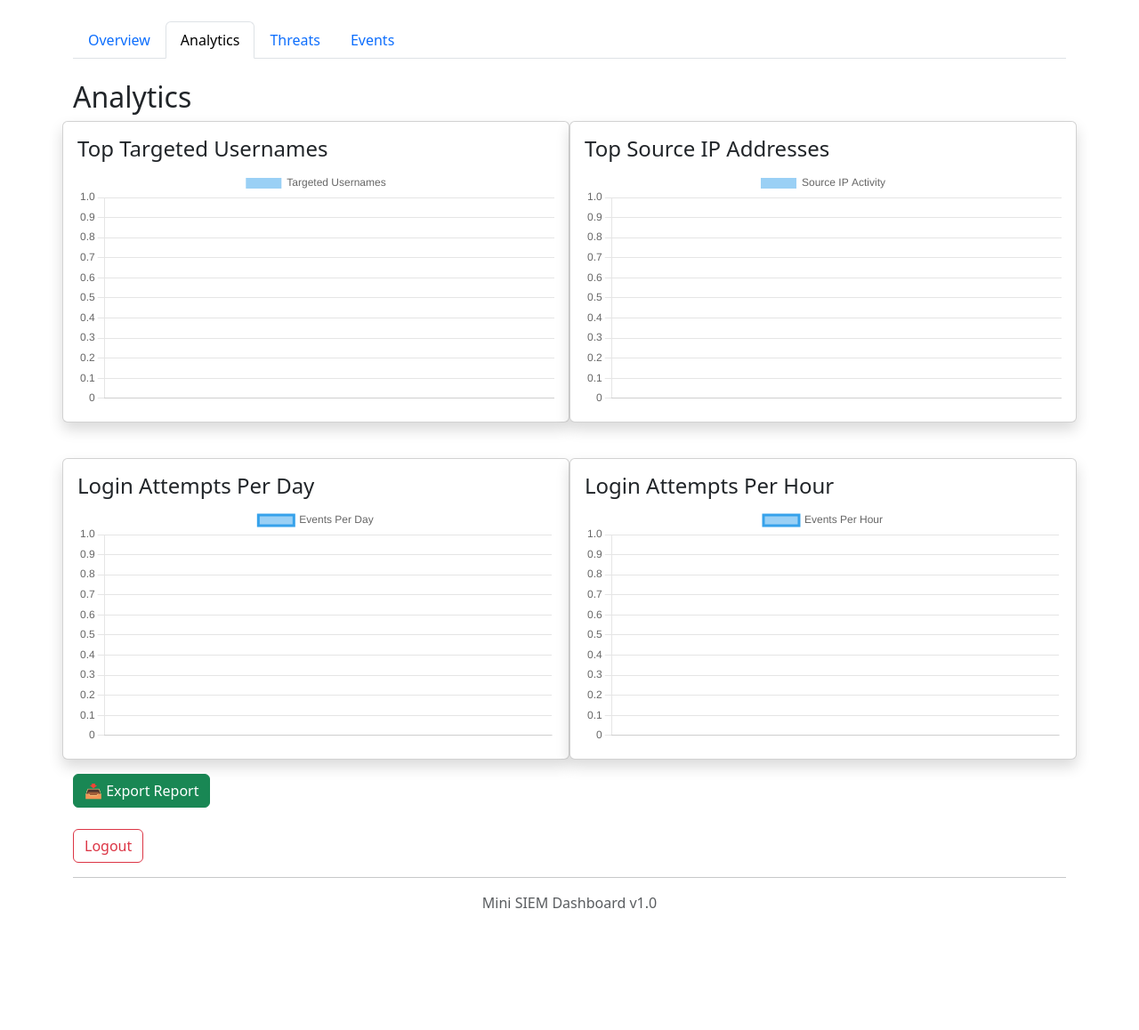
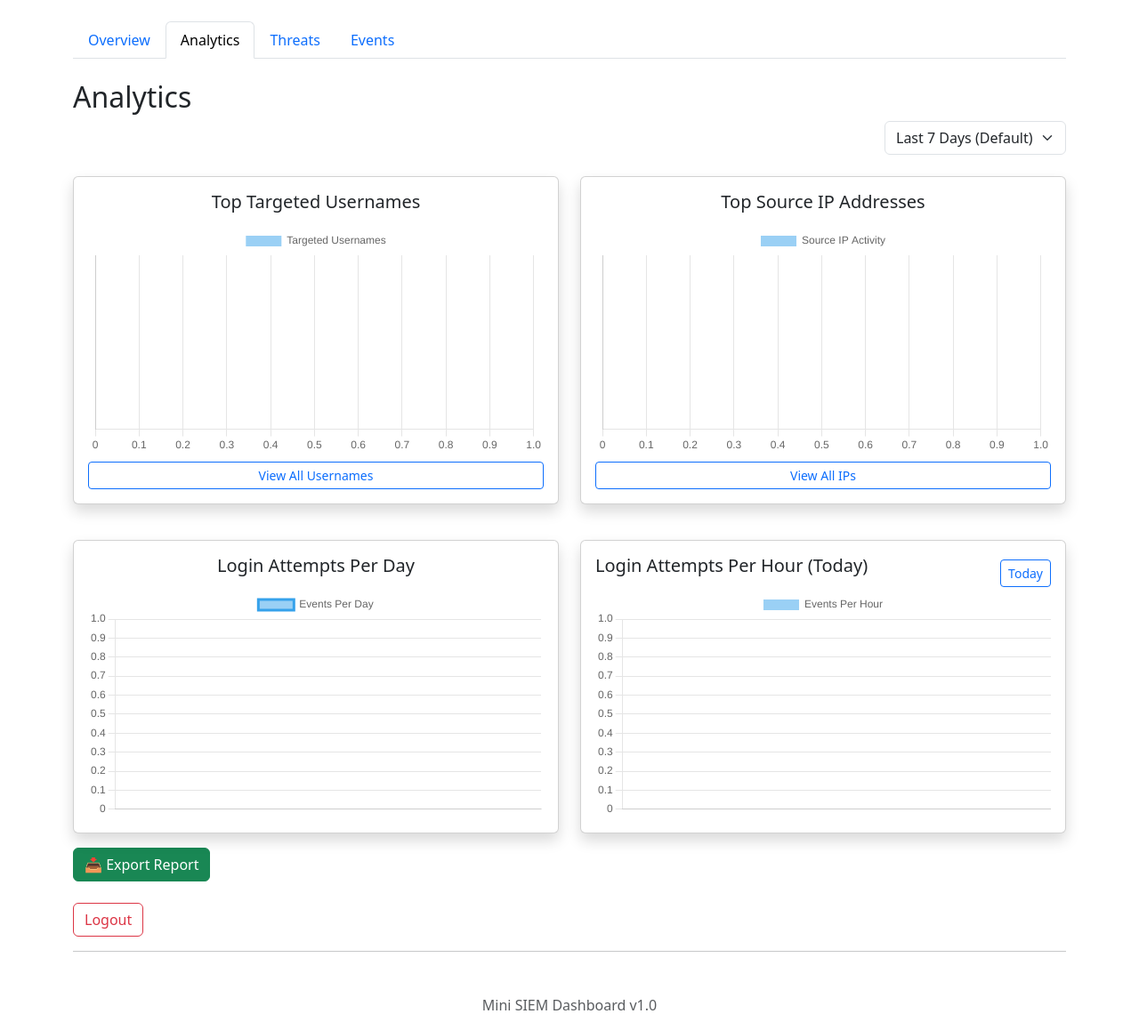
Before and after one commit to Jithendra-ayesh/mini-siem-dashboard, a Flask app: page /dashboard in a window 1280 px wide, after a click on "Analytics". Shown: the part 74-1232 px from the top of the page at 89% size. Before the commit the page ends 1095 px from the top, so only its background shows below. Run offline with Flask 3, Linux system fonts and the light colour scheme; the visitor is signed in with stand-in values (Sample User, id 1); data that the repository does not hold is empty.

Commit message:
Attack simulator improvements and Advanced analytics

```diff
--- a/app.py
+++ b/app.py
@@ -1,6 +1,6 @@
 from flask import Flask, render_template, request, redirect, url_for, session, jsonify, Response
 from analyzer.logger import log_event
-from analyzer.log_analyzer import analyze_logs, analyze_top_ips, analyze_top_usernames, analyze_daily_activity, analyze_hourly_activity
+from analyzer.log_analyzer import analyze_logs, analyze_top_ips, analyze_top_usernames, analyze_daily_activity, analyze_hourly_activity, analyze_threat_distribution, get_all_ips, get_all_usernames, analyze_hourly_activity_by_day
 from analyzer.threat_detector import detect_credential_stuffing, detect_username_enumeration, detect_brute_force, detect_mixed_attack
 from analyzer.threat_history import load_threat_history, mark_ip_blocked
 from analyzer.blocklist import is_ip_blocked
@@ -106,6 +106,8 @@ def dashboard():
     brute_force_alerts = detect_brute_force()
     mixed_alerts = detect_mixed_attack()
     threat_history = load_threat_history()
+    threat_distribution = analyze_threat_distribution()
+
     high_alerts = len([
         t for t in threat_history
         if t["severity"] == "HIGH"
@@ -144,7 +146,9 @@ def dashboard():
         credential_alerts=credential_alerts,
         enumeration_alerts=enumeration_alerts,
         brute_force_alerts=brute_force_alerts,
+        mixed_alerts=mixed_alerts,
         threat_history=threat_history,
+        threat_distribution=threat_distribution,
         high_alerts=high_alerts,
         medium_alerts=medium_alerts,
         open_alerts=open_alerts,
@@ -160,6 +164,11 @@ def dashboard_data():
     if not session.get("admin"):
         return redirect(url_for("admin_login"))
 
+    days = request.args.get(
+        "days",
+        "7"
+    )
+
     stats = analyze_logs()
 
     credential_alerts = detect_credential_stuffing()
@@ -167,10 +176,12 @@ def dashboard_data():
     brute_force_alerts = detect_brute_force()
     mixed_alerts = detect_mixed_attack()
     threat_history = load_threat_history()
-    top_ips = analyze_top_ips()
-    top_usernames = analyze_top_usernames()
-    daily_activity = analyze_daily_activity()
-    hourly_activity = analyze_hourly_activity()
+    threat_distribution = analyze_threat_distribution()
+    top_ips = analyze_top_ips(days)
+    top_usernames = analyze_top_usernames(days)
+    daily_activity = analyze_daily_activity(days)
+    hourly_activity = analyze_hourly_activity(None, days)
+    threat_distribution = analyze_threat_distribution()
 
     return jsonify({
         "total_events": stats["total_events"],
@@ -182,6 +193,7 @@ def dashboard_data():
         "brute_force_alerts": brute_force_alerts,
         "mixed_alerts": mixed_alerts,
         "threat_history": threat_history,
+        "threat_distribution": threat_distribution,
         "top_ips": top_ips,
         "top_usernames": top_usernames,
         "daily_activity": daily_activity,
@@ -384,6 +396,39 @@ def resolve_threat(ip):
         url_for("dashboard")
     )
 
+@app.route("/all-ips")
+def all_ips():
+
+    if not session.get("admin"):
+        return redirect(url_for("admin_login"))
+
+    return render_template(
+        "all_ips.html",
+        ips=get_all_ips()
+    )
+
+
+@app.route("/all-usernames")
+def all_usernames():
+
+    if not session.get("admin"):
+        return redirect(url_for("admin_login"))
+
+    return render_template(
+        "all_usernames.html",
+        usernames=get_all_usernames()
+    )
+
+@app.route("/hourly/<day>")
+def hourly_by_day(day):
+
+    if not session.get("admin"):
+        return redirect(url_for("admin_login"))
+
+    return jsonify(
+        analyze_hourly_activity_by_day(day)
+    )
+
 @app.route("/logout")
 def logout():
 
--- a/static/js/dashboard.js
+++ b/static/js/dashboard.js
@@ -4,6 +4,9 @@ let usernameChart;
 let ipChart;
 let dailyChart;
 let hourlyChart;
+let threatChart;
+let selectedDay = null;
+let analyticsFilter = 7;
 
 function initializeCharts() {
 
@@ -22,6 +25,10 @@ function initializeCharts() {
                         dashboardData.failedLogins
                     ]
                 }]
+            },
+            options:{
+                responsive:true,
+                maintainAspectRatio:false
             }
         }
     );
@@ -63,6 +70,9 @@ function initializeCharts() {
                     label: "Targeted Usernames",
                     data: dashboardData.usernameCounts
                 }]
+            },
+            options:{
+                indexAxis:"y"
             }
         }
     );
@@ -79,6 +89,9 @@ function initializeCharts() {
                     label: "Source IP Activity",
                     data: dashboardData.ipCounts
                 }]
+            },
+            options:{
+                indexAxis:"y"
             }
         }
     );
@@ -95,14 +108,52 @@ function initializeCharts() {
                     label: "Events Per Day",
                     data: dashboardData.dailyCounts
                 }]
+            },
+            elements:{
+                point:{
+                    radius:4
+                }
             }
         }
     );
 
+    dailyChart.options.onClick = function(event, elements){
+
+        if(elements.length === 0){
+            return;
+        }
+
+        const index = elements[0].index;
+        selectedDay =
+           dailyChart.data.labels[index];
+
+        fetch("/hourly/" + selectedDay)
+
+        .then(response => response.json())
+        .then(data => {
+
+            hourlyChart.data.labels =
+                Object.keys(data);
+
+            hourlyChart.data.datasets[0].data =
+                Object.values(data);
+
+            hourlyChart.update();
+
+            document.getElementById(
+                "hourly-title"
+            ).innerText =
+                "Login Attempts Per Hour (" +
+                selectedDay +
+                ")";
+        });
+
+    };
+
     hourlyChart = new Chart(
         document.getElementById("hourlyChart"),
         {
-            type: "line",
+            type: "bar",
 
             data: {
                 labels: dashboardData.hourlyLabels,
@@ -114,11 +165,57 @@ function initializeCharts() {
             }
         }
     );
+
+    threatChart = new Chart(
+        document.getElementById("threatChart"),
+        {
+            type: "doughnut",
+            data: {
+                labels: dashboardData.threatLabels,
+
+                datasets: [{
+                    label: "Detected Threats",
+                    data: dashboardData.threatCounts
+                }]
+            },
+            options:{
+                responsive:true,
+                maintainAspectRatio:false
+            }
+        }
+    );
+
+    document.getElementById("reset-hourly")
+        .addEventListener("click", function(){
+
+            selectedDay = null;
+
+            document.getElementById(
+                "hourly-title"
+            ).innerText =
+            "Login Attempts Per Hour (Today)";
+
+            updateDashboard();
+
+        }
+    );
+
+    document
+    .getElementById("analytics-filter")
+    .addEventListener("change",function(){
+
+        analyticsFilter=this.value;
+        updateDashboard();
+
+    });
 }
 
 function updateDashboard() {
 
-    fetch("/dashboard-data")
+    fetch(
+        "/dashboard-data?days=" +
+        analyticsFilter
+    )
 
     .then(response => response.json())
     .then(data => {
@@ -173,13 +270,40 @@ function updateDashboard() {
 
         dailyChart.update();
 
-        hourlyChart.data.labels =
-            Object.keys(data.hourly_activity);
+        if(selectedDay){
+            fetch("/hourly/" + selectedDay)
+            .then(response => response.json())
+            .then(hourlyData => {
 
-        hourlyChart.data.datasets[0].data =
-            Object.values(data.hourly_activity);
+                hourlyChart.data.labels =
+                    Object.keys(hourlyData);
 
-        hourlyChart.update();
+                hourlyChart.data.datasets[0].data =
+                    Object.values(hourlyData);
+
+                hourlyChart.update();
+
+            });
+
+        }
+        else{
+            hourlyChart.data.labels =
+                Object.keys(data.hourly_activity);
+
+            hourlyChart.data.datasets[0].data =
+                Object.values(data.hourly_activity);
+
+            hourlyChart.update();
+
+        }
+
+        threatChart.data.labels =
+            Object.keys(data.threat_distribution);
+
+        threatChart.data.datasets[0].data =
+            Object.values(data.threat_distribution);
+
+        threatChart.update();
 
         const eventsBody =
             document.getElementById("events-body");
@@ -228,7 +352,6 @@ function updateDashboard() {
             threatContainer.innerHTML += `
 
                 <div class="card border-danger p-3 col-mb-3">
-
                     <h3 style="color:red;">HIGH ALERT</h3>
 
                     <p>Credential Stuffing Detected</p>
--- a/templates/dashboard.html
+++ b/templates/dashboard.html
@@ -95,12 +95,22 @@
 
         <br>
         <div class="row mt-4">
-            <div style="height: 300px;">
+            <div class="col-md-6 mb-3">
+                <div class="card shadow p-3">
+                    <h5 class="text-center">Login Distribution</h5>
+                    <div style="height:280px">
                         <canvas id="loginChart"></canvas>
                     </div>
+                </div>
+            </div>
 
-            <div style="height: 300px;">
+            <div class="col-md-6 mb-3">
+                <div class="card shadow p-3">
+                    <h5 class="text-center">Event Summary</h5>
+                    <div style="height:280px">
                         <canvas id="eventChart"></canvas>
+                    </div>
+                </div>
             </div>
         </div>
     </div>
@@ -108,39 +118,72 @@
     <div class="tab-pane fade" id="analytics">
 
     <h2>Analytics</h2>
-<div class="row">
-    <div class="card shadow p-3 mb-3 col-md-6">
-        <h4>Top Targeted Usernames</h4>
-        <canvas id="usernameChart"></canvas>
+
+    <div class="d-flex justify-content-end mb-3">
+
+        <select id="analytics-filter"
+                class="form-select w-auto">
+
+            <option value="7">Last 7 Days (Default)</option>
+            <option value="1">Today</option>
+            <option value="30">Last 30 Days</option>
+            <option value="365">Last Year</option>
+            <option value="all">All Time</option>
+
+        </select>
+
     </div>
 
-    <div class="card shadow p-3 mb-3 col-md-6">
-        <h4>Top Source IP Addresses</h4>
+<div class="row mt-4">
+    <div class="col-md-6 mb-3">
+        <div class="card shadow p-3">
+            <h5 class="text-center mb-3">Top Targeted Usernames</h5>
+            <canvas id="usernameChart"></canvas>
+            <a href="/all-usernames"
+                class="btn btn-outline-primary btn-sm mt-2">
+                View All Usernames
+            </a>
+        </div>
+    </div>
+
+    <div class="col-md-6 mb-3">
+        <div class="card shadow p-3">
+            <h5 class="text-center mb-3">Top Source IP Addresses</h5>
             <canvas id="ipChart"></canvas>
+            <a href="/all-ips"
+                class="btn btn-outline-primary btn-sm mt-2">
+                View All IPs
+            </a>
+        </div>
     </div>
     </div>
 
     <div class="row mt-4">
-
-    <div class="card shadow p-3 mb-3 col-md-6">
-        <h4>Login Attempts Per Day</h4>
+        <div class="mb-3 col-md-6">
+            <div class="card shadow p-3">
+                <h5 class="text-center mb-3">Login Attempts Per Day</h5>
                 <canvas id="dailyChart"></canvas>
             </div>
+        </div>
 
-    <div class="card shadow p-3 mb-3 col-md-6">
-        <h4>Login Attempts Per Hour</h4>
+        <div class="col-md-6 mb-3">
+            <div class="card shadow p-3">
+                <div class="d-flex justify-content-between align-items-center">
+                    <h5 id="hourly-title" class="text-center mb-3">Login Attempts Per Hour (Today)</h5>
+                    <button id="reset-hourly" class="btn btn-sm btn-outline-primary">Today</button>
+                </div>
                 <canvas id="hourlyChart"></canvas>
+            </div>
         </div>
     </div>
 
 </div>
 
-        <div class="tab-pane fade"
-        id="events">
+        <div class="tab-pane fade" id="events">
 
         <h2>Recent Security Events</h2>
 
-        <table class="table table-striped table-bordered">
+        <table class="table table-striped table-bordered table-hover">
             <thead>
                 <tr>
                     <th>Timestamp</th>
@@ -188,7 +231,6 @@
         <div class="tab-pane fade" id="threats">
 
         <h2>Threat Summary</h2>
-
         <div id="updare-cards" class="row">
 
             <div class="col-md-3">
@@ -220,10 +262,20 @@
             </div>
 
         </div>
-        <hr>
 
     <div id="threat-container" class="row"></div>
 
+        <div class="row mt-4">
+            <div class="col-md-6">
+                <div class="card shadow p-3">
+                    <h4>Threat Distribution</h4>
+                    <div style="height:280px">
+                        <canvas id="threatChart"></canvas>
+                    </div>
+                </div>
+            </div>
+        </div>
+        <hr>
             <h2>Threat History</h2>
 
             <a href="/export-threats"
@@ -232,7 +284,7 @@
                 </a>
 
             <table class="table table-dark table-hover">
-                <thead>
+                <thead class="table-dark sticky-top">
                     <tr>
                         <th>Time</th>
                         <th>Severity</th>
@@ -333,7 +385,7 @@
 
     <hr>
 
-<p class="text-center text-muted">Mini SIEM Dashboard v1.0</p>
+<p class="text-center mt-5 text-muted">Mini SIEM Dashboard v1.0</p>
 
     <script>
 
@@ -353,7 +405,10 @@
         dailyCounts: {{ daily_activity.values() | list | tojson }},
 
         hourlyLabels: {{ hourly_activity.keys() | list | tojson }},
-        hourlyCounts: {{ hourly_activity.values() | list | tojson }}
+        hourlyCounts: {{ hourly_activity.values() | list | tojson }},
+
+        threatLabels: {{ threat_distribution.keys() | list | tojson }},
+        threatCounts: {{ threat_distribution.values() | list | tojson }},
 
     };
 
```
Also changed, not shown: analyzer/log_analyzer.py (+153 -26 lines), templates/all_ips.html (added, +55 -0 lines), templates/all_usernames.html (added, +56 -0 lines), 2 other files. Lines whose indentation alone changed are shown as unchanged.
